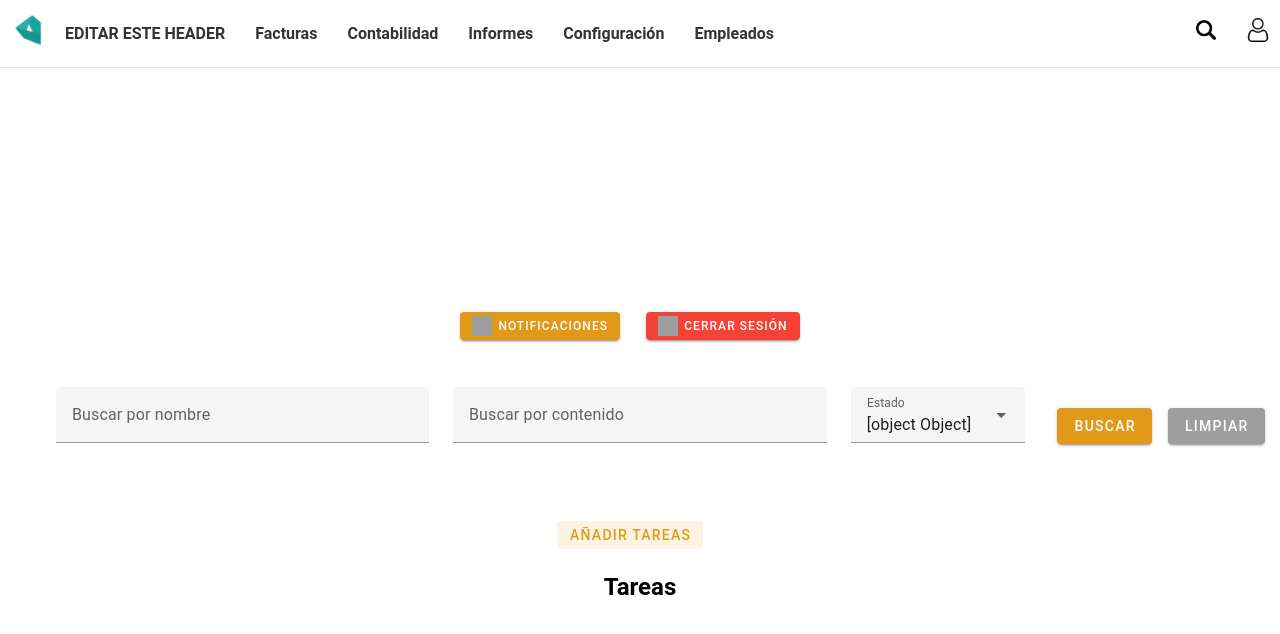
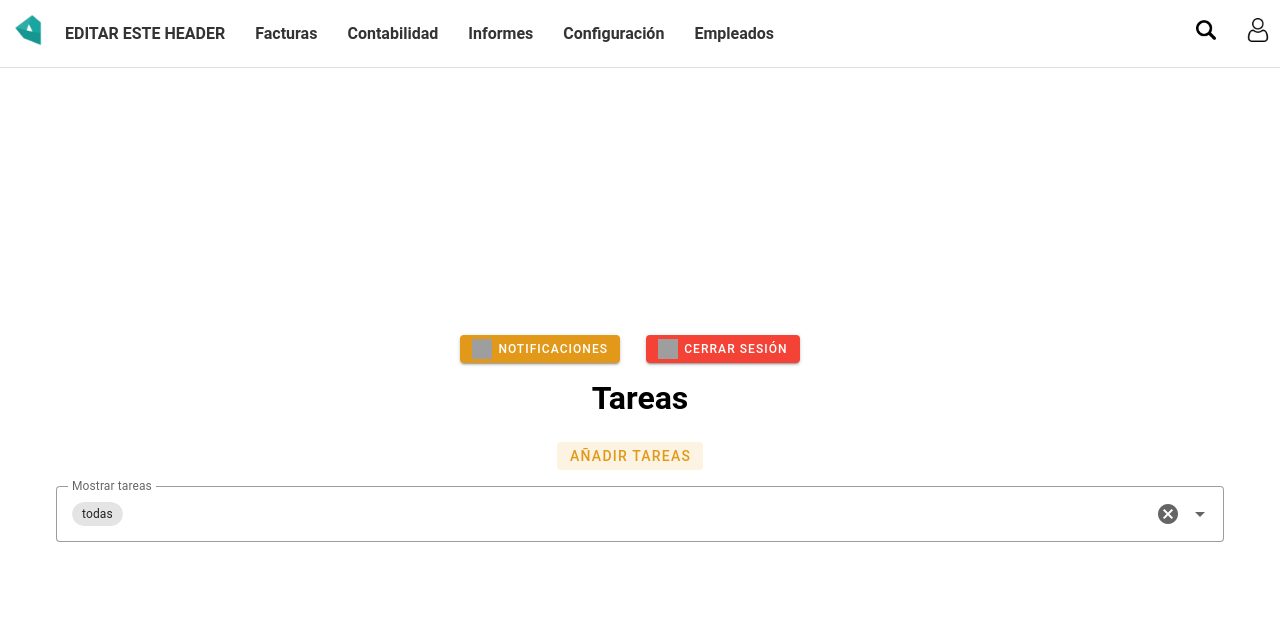
Before and after one commit to ByronCaices/tbd-ctrl2-frontend, a Nuxt app: page /tareas in a window 1280 px wide. Shown: the top 634 px of the page. Built offline with nearby package versions, Linux system fonts and the light colour scheme; grey boxes are pictures that could not be loaded.

Commit message:
cambios filtro

```diff
--- a/pages/tareas/index.vue
+++ b/pages/tareas/index.vue
@@ -1,7 +1,7 @@
 <template>
-  <div>
+
     <Header />
-  </div>
+
   <div class="background">
     <!-- Encabezado con botones de notificaciones y cerrar sesión -->
     <header>
@@ -17,44 +17,7 @@
       </nav>
     </header>
 
-    <!-- Sección de búsqueda y filtros -->
-    <div class="search-section pa-4">
-      <v-row>
-        <v-col cols="12" sm="4">
-          <v-text-field
-            v-model="searchParams.nombre_nota"
-            label="Buscar por nombre"
-            outlined
-            dense
-          ></v-text-field>
-        </v-col>
-        <v-col cols="12" sm="4">
-          <v-text-field
-            v-model="searchParams.contenido_nota"
-            label="Buscar por contenido"
-            outlined
-            dense
-          ></v-text-field>
-        </v-col>
-        <v-col cols="12" sm="2">
-          <v-select
-            v-model="searchParams.completa_check_nota"
-            :items="estadoOptions"
-            label="Estado"
-            outlined
-            dense
-          ></v-select>
-        </v-col>
-        <v-col cols="12" sm="2" class="d-flex align-center">
-          <v-btn color="#e29818ff" @click="realizarBusqueda" class="mx-2">
-            Buscar
-          </v-btn>
-          <v-btn color="grey" @click="limpiarFiltros" class="mx-2">
-            Limpiar
-          </v-btn>
-        </v-col>
-      </v-row>
-    </div>
+    <h1>Tareas</h1>
 
     <!-- Botón para añadir tareas -->
     <div class="boton-tareas">
@@ -64,16 +27,35 @@
     </div>
 
     <!-- Lista de tareas -->
+    <v-container>
+      <!-- Control de filtro -->
+
+      <v-select clearable chips v-model="filtro" :items="['todas', 'pendientes', 'completadas']" label="Mostrar tareas" variant="outlined" class="mb-4" />
+
+      <v-row>
+        <v-col v-for="(tarea, index) in tareasFiltradas" :key="index" cols="12" sm="6" md="4">
+          <v-card :title="tarea.nombre_nota" variant="tonal" :color="tarea.completa_check_nota ? 'green' : 'red'">
+            <v-card-subtitle>Deadline: {{ tarea.fecha_nota }}</v-card-subtitle>
+            <v-card-text>
+              {{ tarea.contenido_nota }}
+            </v-card-text>
+            <v-card-actions>
+              <v-btn prepend-icon="$vuetify" variant="tonal">
+                Click Me
+              </v-btn>
+            </v-card-actions>
+          </v-card>
+        </v-col>
+      </v-row>
+    </v-container>
+
+
+
     <div class="tareas">
-      <h1>Tareas</h1>
       <v-list>
         <v-list-item v-for="(nota, index) in notas" :key="index" class="d-flex align-center justify-space-between">
-          <v-card
-            class="mx-auto pa-4 mt-2 mb-3"
-            elevation="8"
-            rounded="lg"
-            :color="nota.completa_check_nota ? '#e8f5e9' : '#ffebee'"
-          >
+          <v-card class="mx-auto pa-4 mt-2 mb-3" elevation="8" rounded="lg"
+            :color="nota.completa_check_nota ? '#e8f5e9' : '#ffebee'">
             <div class="d-flex justify-between">
               <div>
                 <div class="font-weight-bold">{{ nota.nombre_notas }}</div>
@@ -88,25 +70,13 @@
             </div>
             <v-spacer></v-spacer>
             <div class="boton-editar-eliminar d-flex justify-between mt-4">
-              <v-btn
-                class="mx-2 px-4"
-                color="#E29818FF"
-                size="small"
-                outlined
-                @click="completarTarea(index)"
-              >
+              <v-btn class="mx-2 px-4" color="#E29818FF" size="small" outlined @click="completarTarea(index)">
                 Completar tarea
               </v-btn>
               <v-btn class="mx-2 px-4" color="#E29818FF" size="small" outlined @click="editarTarea(index)">
                 Editar tarea
               </v-btn>
-              <v-btn
-                class="mx-2"
-                color="red darken-1"
-                size="small"
-                outlined
-                @click="eliminarTarea(index)"
-              >
+              <v-btn class="mx-2" color="red darken-1" size="small" outlined @click="eliminarTarea(index)">
                 Eliminar tarea
               </v-btn>
             </div>
@@ -144,8 +114,21 @@ export default {
       ],
       refreshToken: null,
       id_usuario: null,
+      filtro: "todas",
     };
   },
+  computed: {
+    tareasFiltradas() {
+      if (this.filtro === 'todas') {
+        return this.tareas;
+      } else if (this.filtro === 'pendientes') {
+        return this.tareas.filter(tarea => !tarea.completa_check_nota);
+      } else if (this.filtro === 'completadas') {
+        return this.tareas.filter(tarea => tarea.completa_check_nota);
+      }
+    },
+  },
+
   mounted() {
     // Obtener valores del localStorage al montar el componente
     this.refreshToken = localStorage.getItem("refreshToken") || localStorage.getItem("refresh_token");
```
Lines whose indentation alone changed are shown as unchanged.
